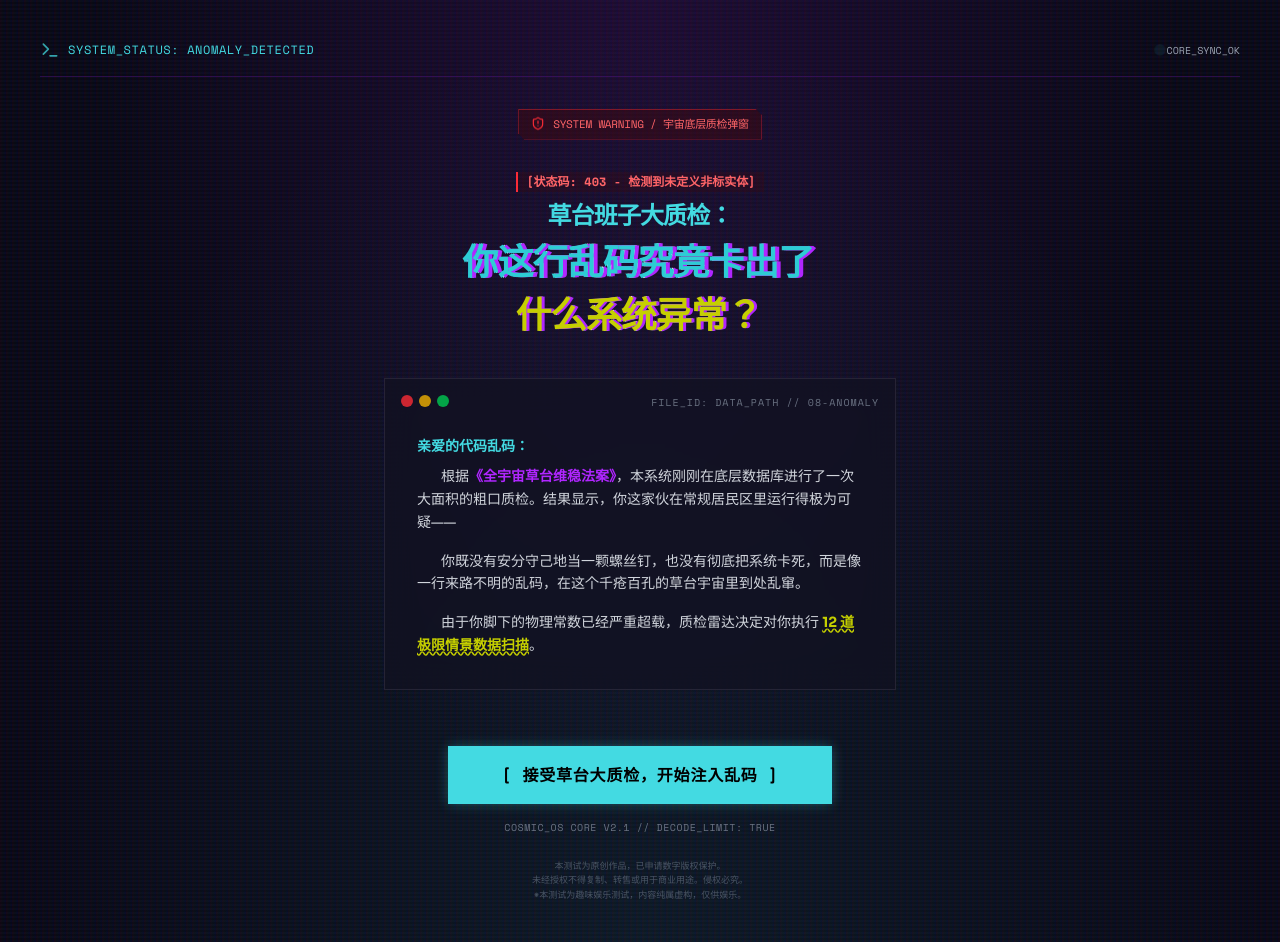
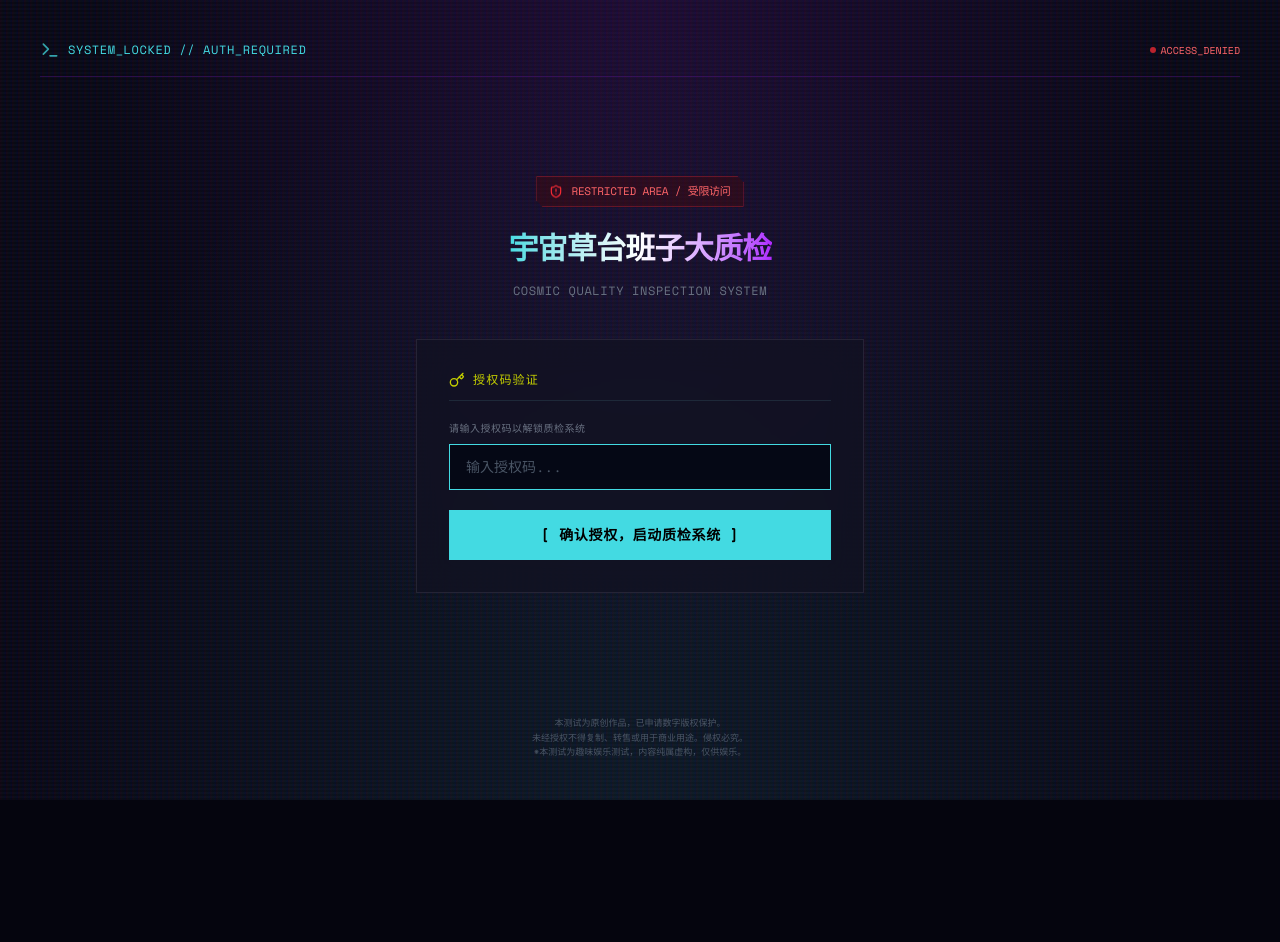
Before and after one commit to Pinkie-Pie-Lucky/cosmic-bug, a React (Vite) app: page / in a window 1280 px wide. After the commit the page ends 800 px from the top, so only its background shows below. Built offline with nearby package versions, Linux system fonts and the light colour scheme.

Commit message:
feat: 添加授权码验证页面，支持多授权码 AES 解密核验

```diff
--- a/src/App.tsx
+++ b/src/App.tsx
@@ -1,15 +1,26 @@
 import React, { useState } from 'react';
+import AuthScreen from './components/AuthScreen';
 import StartScreen from './components/StartScreen';
 import QuizScreen from './components/QuizScreen';
 import ResultDashboard from './components/ResultDashboard';
-import { calculateResult, Personality } from './data/quizData';
+import { calculateResult } from './data/quizData';
 
-type ScreenState = 'home' | 'quiz' | 'result';
+type ScreenState = 'auth' | 'home' | 'quiz' | 'result';
 
 export default function App() {
-  const [screen, setScreen] = useState<ScreenState>('home');
+  const [isAuthorized, setIsAuthorized] = useState(() => {
+    // TODO: 测试阶段暂时注释，上线前恢复
+    // return !!localStorage.getItem('has_access_auth');
+    return false;
+  });
+  const [screen, setScreen] = useState<ScreenState>('auth');
   const [answers, setAnswers] = useState<('A' | 'B' | 'C' | 'D')[]>([]);
   const [result, setResult] = useState<ReturnType<typeof calculateResult> | null>(null);
+
+  const handleAuthSuccess = () => {
+    setIsAuthorized(true);
+    setScreen('home');
+  };
 
   const handleStartQuiz = () => {
     setAnswers([]);
@@ -32,6 +43,10 @@ export default function App() {
 
   return (
     <div className="min-h-screen bg-cosmic-bg text-gray-100 select-none">
+      {screen === 'auth' && (
+        <AuthScreen onAuthSuccess={handleAuthSuccess} />
+      )}
+
       {screen === 'home' && (
         <StartScreen onStart={handleStartQuiz} />
       )}
--- /dev/null
+++ b/src/components/AuthScreen.tsx
@@ -0,0 +1,156 @@
+import React, { useState } from 'react';
+import { Terminal, ShieldAlert, Key, AlertTriangle } from 'lucide-react';
+import CryptoJS from 'crypto-js';
+import { ENCRYPTED_TOKENS } from '../data/encryptedQuizData';
+
+interface AuthScreenProps {
+  onAuthSuccess: () => void;
+}
+
+export default function AuthScreen({ onAuthSuccess }: AuthScreenProps) {
+  const [inputCode, setInputCode] = useState('');
+  const [error, setError] = useState('');
+  const [isChecking, setIsChecking] = useState(false);
+
+  const handleVerify = () => {
+    if (!inputCode.trim()) {
+      setError('请输入授权码');
+      return;
+    }
+
+    setIsChecking(true);
+    setError('');
+
+    setTimeout(() => {
+      try {
+        const code = inputCode.trim();
+        let verified = false;
+
+        for (const encrypted of Object.values(ENCRYPTED_TOKENS)) {
+          try {
+            const bytes = CryptoJS.AES.decrypt(encrypted, code);
+            const decrypted = bytes.toString(CryptoJS.enc.Utf8);
+            if (decrypted.length > 0 && decrypted.includes('quiz_start')) {
+              verified = true;
+              break;
+            }
+          } catch {
+            continue;
+          }
+        }
+
+        if (verified) {
+          localStorage.setItem('has_access_auth', CryptoJS.MD5(code).toString());
+          onAuthSuccess();
+        } else {
+          setError('授权码未通过物理引擎核验，请重新输入');
+        }
+      } catch {
+        setError('授权码未通过物理引擎核验，请重新输入');
+      }
+      setIsChecking(false);
+    }, 300);
+  };
+
+  const handleKeyDown = (e: React.KeyboardEvent) => {
+    if (e.key === 'Enter') {
+      handleVerify();
+    }
+  };
+
+  return (
+    <div className="w-full min-h-screen flex flex-col items-center justify-between p-6 md:p-10 bg-cosmic-bg relative overflow-hidden crt-scanlines">
+      <div className="absolute inset-0 bg-[radial-gradient(ellipse_at_top,rgba(176,38,255,0.12),transparent_60%)] pointer-events-none" />
+      <div className="absolute inset-0 bg-[radial-gradient(ellipse_at_bottom,rgba(67,218,226,0.08),transparent_70%)] pointer-events-none" />
+
+      {/* Top Header Bar */}
+      <div className="w-full flex items-center justify-between border-b border-purple-900/40 pb-4 z-10">
+        <div className="flex items-center gap-2">
+          <Terminal className="w-5 h-5 text-neon-cyan animate-pulse" />
+          <span className="font-mono text-xs text-neon-cyan tracking-wider uppercase">
+            SYSTEM_LOCKED // AUTH_REQUIRED
+          </span>
+        </div>
+        <div className="flex items-center gap-1">
+          <div className="w-1.5 h-1.5 rounded-full bg-red-500 animate-pulse" />
+          <span className="font-mono text-[10px] text-red-400">ACCESS_DENIED</span>
+        </div>
+      </div>
+
+      {/* Main Content */}
+      <div className="flex-1 flex flex-col items-center justify-center max-w-md mx-auto z-10 w-full">
+
+        {/* Warning Badge */}
+        <div className="flex items-center gap-2 px-3 py-1.5 bg-red-950/40 border border-red-500/40 text-red-400 font-mono text-[11px] mb-6 clip-angular-badge tracking-tight uppercase">
+          <ShieldAlert className="w-3.5 h-3.5 text-red-500 animate-bounce" />
+          <span>RESTRICTED AREA / 受限访问</span>
+        </div>
+
+        {/* Title */}
+        <h1 className="text-center text-2xl md:text-3xl font-extrabold tracking-tight mb-4">
+          <span className="block text-transparent bg-clip-text bg-gradient-to-r from-neon-cyan via-white to-neon-purple font-black">
+            宇宙草台班子大质检
+          </span>
+        </h1>
+        <p className="font-mono text-xs text-gray-500 mb-10 text-center uppercase tracking-wider">
+          COSMIC QUALITY INSPECTION SYSTEM
+        </p>
+
+        {/* Auth Card */}
+        <div className="w-full glass-container border border-purple-500/20 p-6 md:p-8 space-y-5">
+          <div className="flex items-center gap-2 border-b border-gray-800 pb-3">
+            <Key className="w-4 h-4 text-warning-yellow" />
+            <span className="font-mono text-xs text-warning-yellow uppercase tracking-widest">
+              授权码验证
+            </span>
+          </div>
+
+          {/* Input */}
+          <div className="space-y-2">
+            <label className="font-mono text-[10px] text-gray-500 uppercase tracking-wider block">
+              请输入授权码以解锁质检系统
+            </label>
+            <input
+              type="text"
+              value={inputCode}
+              onChange={e => { setInputCode(e.target.value); setError(''); }}
+              onKeyDown={handleKeyDown}
+              placeholder="输入授权码..."
+              disabled={isChecking}
+              className="w-full bg-gray-950/80 border border-gray-700 text-gray-200 font-mono text-sm px-4 py-3 placeholder-gray-600 focus:outline-none focus:border-neon-cyan disabled:opacity-50"
+              style={{ borderRadius: '0px' }}
+              autoFocus
+            />
+          </div>
+
+          {/* Error Message */}
+          {error && (
+            <div className="flex items-center gap-2 bg-red-950/20 border border-red-500/30 p-3">
+              <AlertTriangle className="w-4 h-4 text-red-400 flex-shrink-0" />
+              <span className="font-mono text-[10px] text-red-400">{error}</span>
+            </div>
+          )}
+
+          {/* Submit Button */}
+          <button
+            onClick={handleVerify}
+            disabled={isChecking}
+            className="w-full py-3.5 bg-neon-cyan text-black font-mono font-bold tracking-wider text-sm border border-neon-cyan cursor-pointer hover:bg-warning-yellow disabled:opacity-50 disabled:cursor-not-allowed"
+            style={{ borderRadius: '0px' }}
+          >
+            {isChecking ? '[ 核验中... ]' : '[ 确认授权，启动质检系统 ]'}
+          </button>
+        </div>
+      </div>
+
+      {/* Footer */}
+      <div className="w-full max-w-md mx-auto z-10 text-center mt-6">
+        <p className="font-mono text-[9px] text-gray-600 leading-relaxed">
+          本测试为原创作品，已申请数字版权保护。<br/>
+          未经授权不得复制、转售或用于商业用途。侵权必究。<br/>
+          *本测试为趣味娱乐测试，内容纯属虚构，仅供娱乐。
+        </p>
+      </div>
+    </div>
+  );
+}
--- /dev/null
+++ b/src/data/encryptedQuizData.ts
@@ -0,0 +1,7 @@
+export const ENCRYPTED_TOKENS: Record<string, string> = {
+  zia55: "U2FsdGVkX18WJNV+2dFyfRweOSDR7Viw7dIewolBLaejcDk9Y+IFvipIcsktCc+WgWiCLPNNWXZdLdfQBTqywQ==",
+  aoj69: "U2FsdGVkX1/rpI81QeImaNxg4fjJCggaQaEZTu5L82mXs/PeNVQd8LA5nOcWWsPO6lMWDtPuGSKGgkLWp5pnEw==",
+  iwo43: "U2FsdGVkX1/HPwyz+qodfF+ICLcH13jhDSis7bL1PPaKvZWk9j6lWPyRyohYyUmjoEwePS8/JwLHxzqtfwKqyA==",
+  wao13: "U2FsdGVkX1/z8FVBPy8PN2htZivDegJ9EBNUU0mxiCrIXV9ceuC4RMgGd5ckqEHwVYhIARrHwsbneYLhJMfvkA==",
+  pzx81: "U2FsdGVkX1/1WMuHwHGJq2eybN5wwq8WdhQJHuY4rzKrSwXVvxmRuuTX14wAF69p8h0XtjGLRX/FY2eP+kWL8w==",
+};
```
Also changed, not shown: package.json (+8 -6 lines), 1 other file (tests, documents, lock files or other folders).
